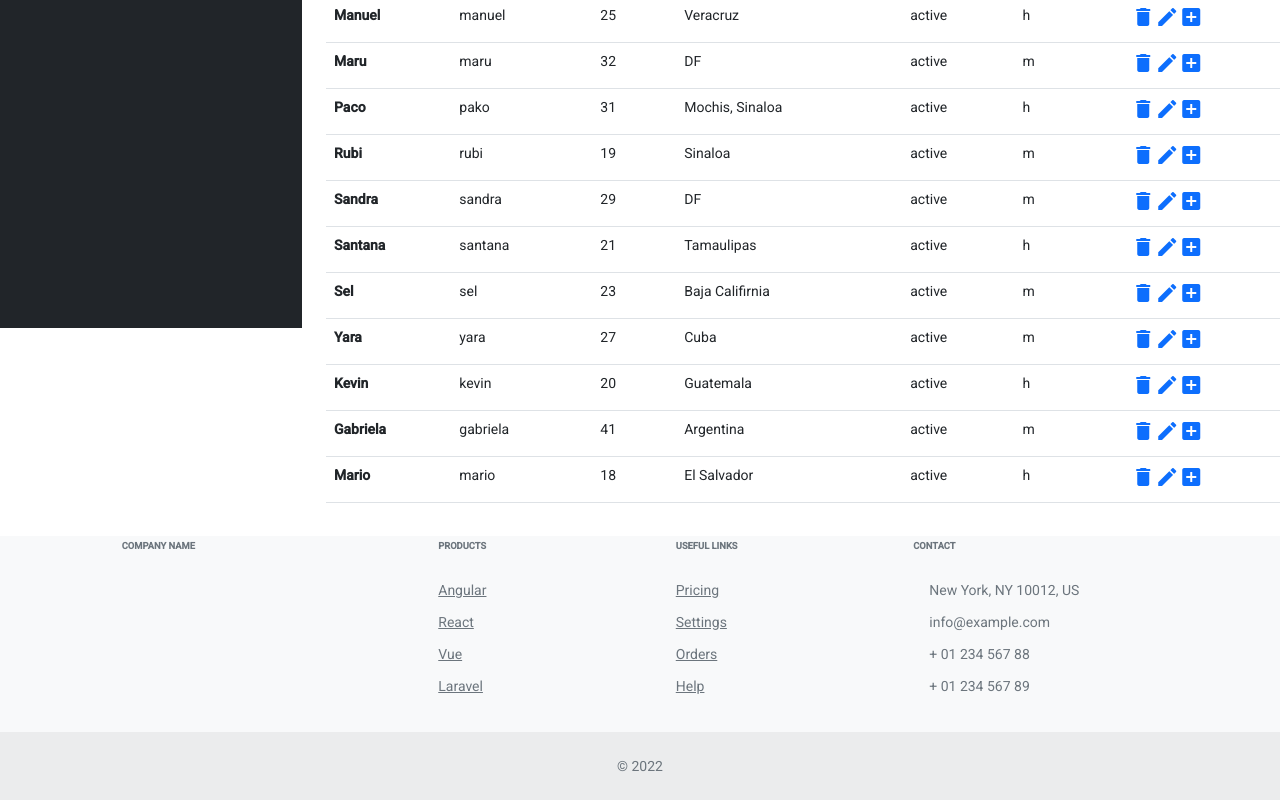
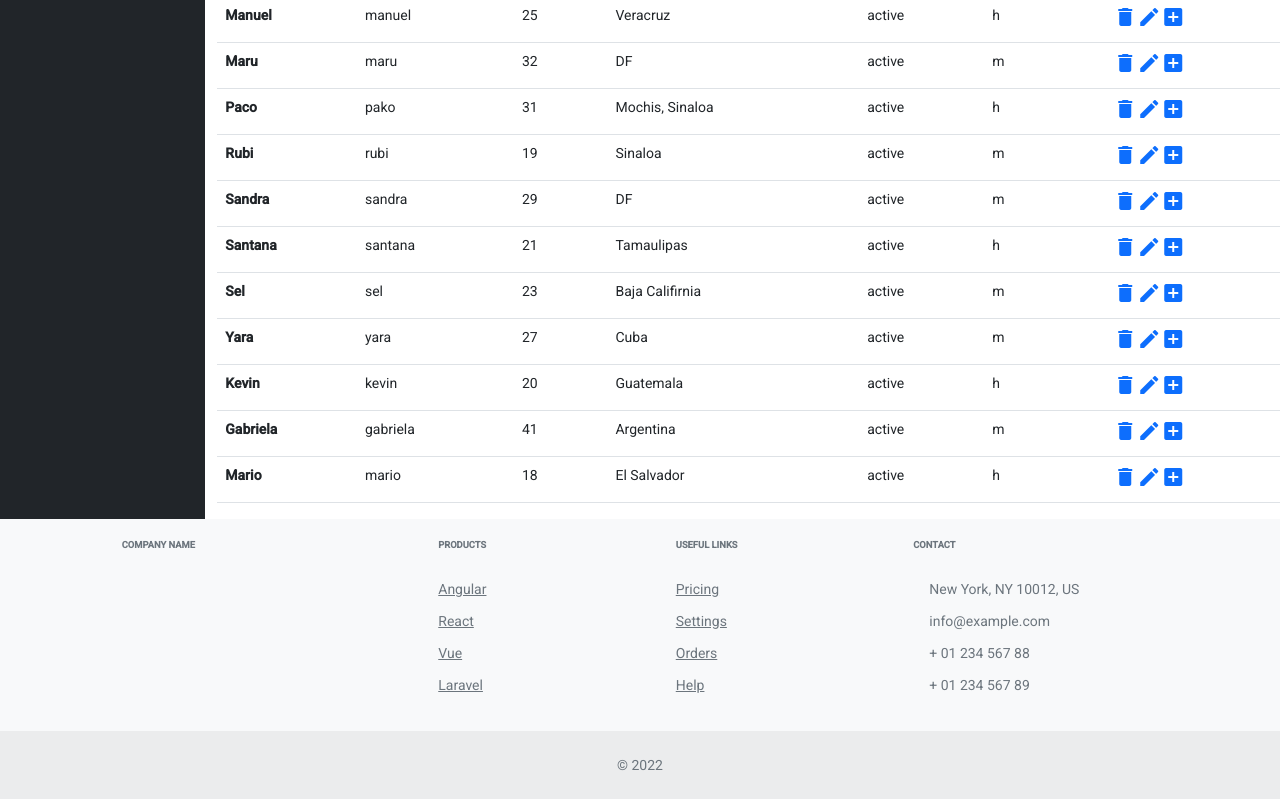
Before and after one commit to camazaru/primera-entrega-angular, an Angular app: page / in a window 1280 px wide. Shown: the part 536-1336 px from the top of the page. Built offline with nearby package versions, Linux system fonts and the light colour scheme.

Commit message:
Subiendo2

```diff
--- a/src/app/app.component.css
+++ b/src/app/app.component.css
@@ -42,6 +42,6 @@ mat-divider {
     height: 1602px;
 }
 .lateral {
-    height: 120%;
+    height: 100%;
     min-height: 100vh;
 }
--- a/src/app/app.component.html
+++ b/src/app/app.component.html
@@ -1,15 +1,15 @@
 <div class="row">
 <app-head></app-head>
 </div>
-<div class="row lateral">
-  <div class="col-md-3" >
+<div class="row mb-0" >
+  <div class="col-md-2 bg-dark"  >
       <app-lateral></app-lateral>
   </div>
-  <div class="col-md-9">
+  <div class="col-md-10">
       <app-body></app-body>
   </div>
 </div>
 
-<div class="row">
+<div class="row ">
 <app-footer></app-footer>
 </div>
--- a/src/app/footer/footer.component.html
+++ b/src/app/footer/footer.component.html
@@ -4,11 +4,11 @@
 
     <!-- Section: Links  -->
     <section class="">
-      <div class="container text-center text-md-start mt-5">
+      <div class="container text-center text-md-start ">
         <!-- Grid row -->
-        <div class="row mt-3">
+        <div class="row ">
           <!-- Grid column -->
-          <div class="col-md-3 col-lg-4 col-xl-3 mx-auto mb-4">
+          <div class="col-md-3 col-lg-4 col-xl-3 mx-auto mb-4 mt-3">
             <!-- Content -->
             <h6 class="text-uppercase fw-bold mb-4">
               <i class="fas fa-gem me-3"></i>Company name
@@ -20,7 +20,7 @@
           <!-- Grid column -->
           <div class="col-md-2 col-lg-2 col-xl-2 mx-auto mb-4">
             <!-- Links -->
-            <h6 class="text-uppercase fw-bold mb-4">
+            <h6 class="text-uppercase fw-bold mb-4 mt-3">
               Products
             </h6>
             <p>
@@ -41,7 +41,7 @@
           <!-- Grid column -->
           <div class="col-md-3 col-lg-2 col-xl-2 mx-auto mb-4">
             <!-- Links -->
-            <h6 class="text-uppercase fw-bold mb-4">
+            <h6 class="text-uppercase fw-bold mb-4 mt-3">
               Useful links
             </h6>
             <p>
@@ -62,7 +62,7 @@
           <!-- Grid column -->
           <div class="col-md-4 col-lg-3 col-xl-3 mx-auto mb-md-0 mb-4">
             <!-- Links -->
-            <h6 class="text-uppercase fw-bold mb-4">Contact</h6>
+            <h6 class="text-uppercase fw-bold mb-4 mt-3">Contact</h6>
             <p><i class="fas fa-home me-3"></i> New York, NY 10012, US</p>
             <p>
               <i class="fas fa-envelope me-3"></i>
--- a/src/app/lateral/lateral.component.html
+++ b/src/app/lateral/lateral.component.html
@@ -1,6 +1,6 @@
-<div>
-    <div class=" bg-dark d-flex flex-column align-items-center align-items-sm-start px-3 pt-2 text-white min-vh-100">
-                <ul class="nav nav-pills flex-column mb-sm-auto mb-0 align-items-center align-items-sm-start" id="menu">
+    <!-- <div class=" bg-dark d-flex flex-column align-items-center align-items-sm-start px-3 pt-2 text-white min-vh-100"> -->
+        <br>
+        <ul class="nav nav-pills flex-column mb-sm-auto mb-0 align-items-center align-items-sm-start" id="menu">
             <li class="nav-item">
                 <a href="#" class="nav-link align-middle px-0">
                     <i class="fs-4 bi-house"></i> <span class="ms-1 d-none d-sm-inline">Inicio</span>
@@ -33,16 +33,3 @@
                     <i class="fs-4 bi-people"></i> <span class="ms-1 d-none d-sm-inline">Contactanos</span> </a>
             </li>
         </ul>
-        <div class="mt-">
-
-    </div>
-        <hr>
-
-
-    </div>
-
-    <div>
-
-
-    </div>
-</div>
```
